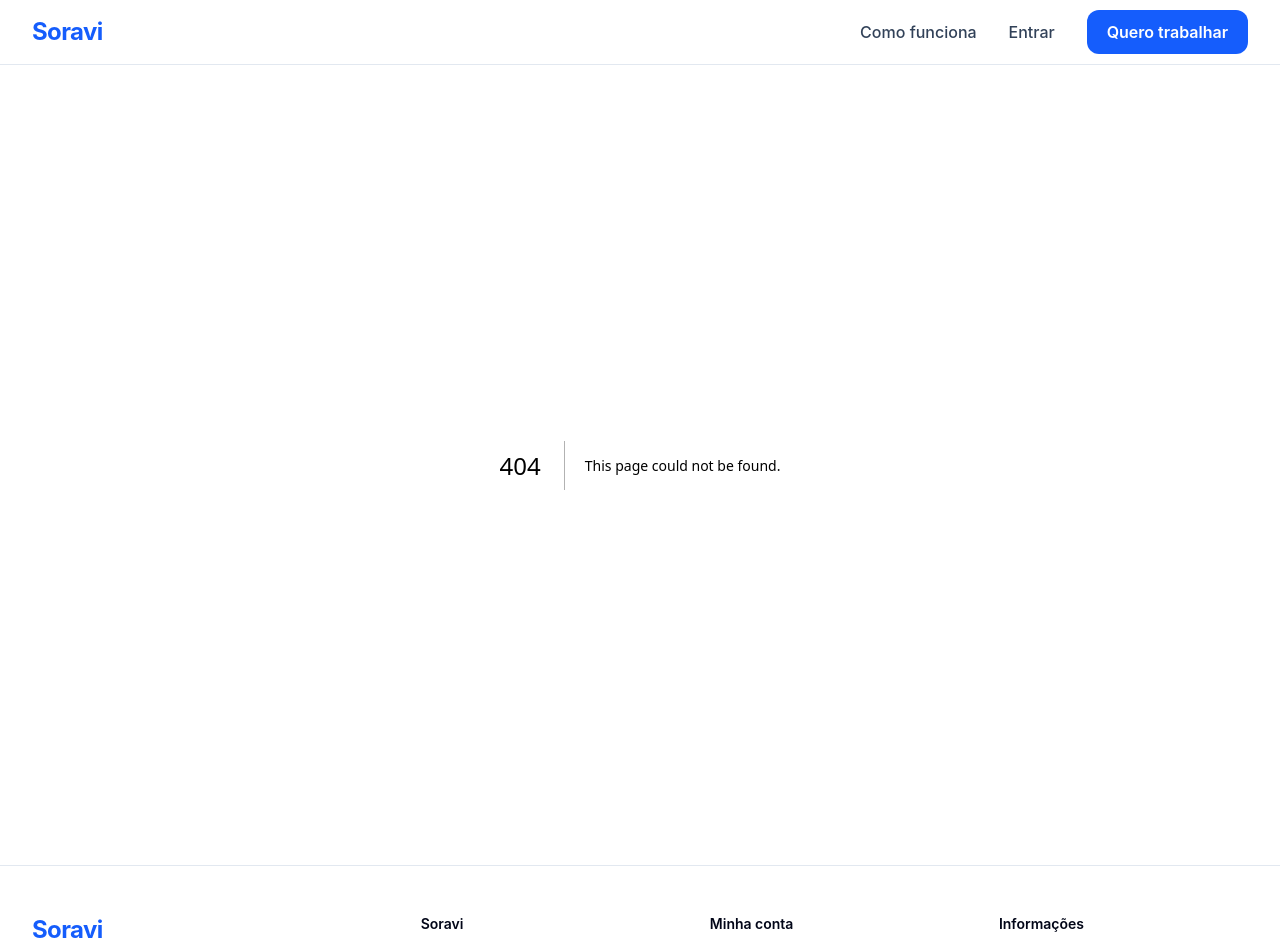
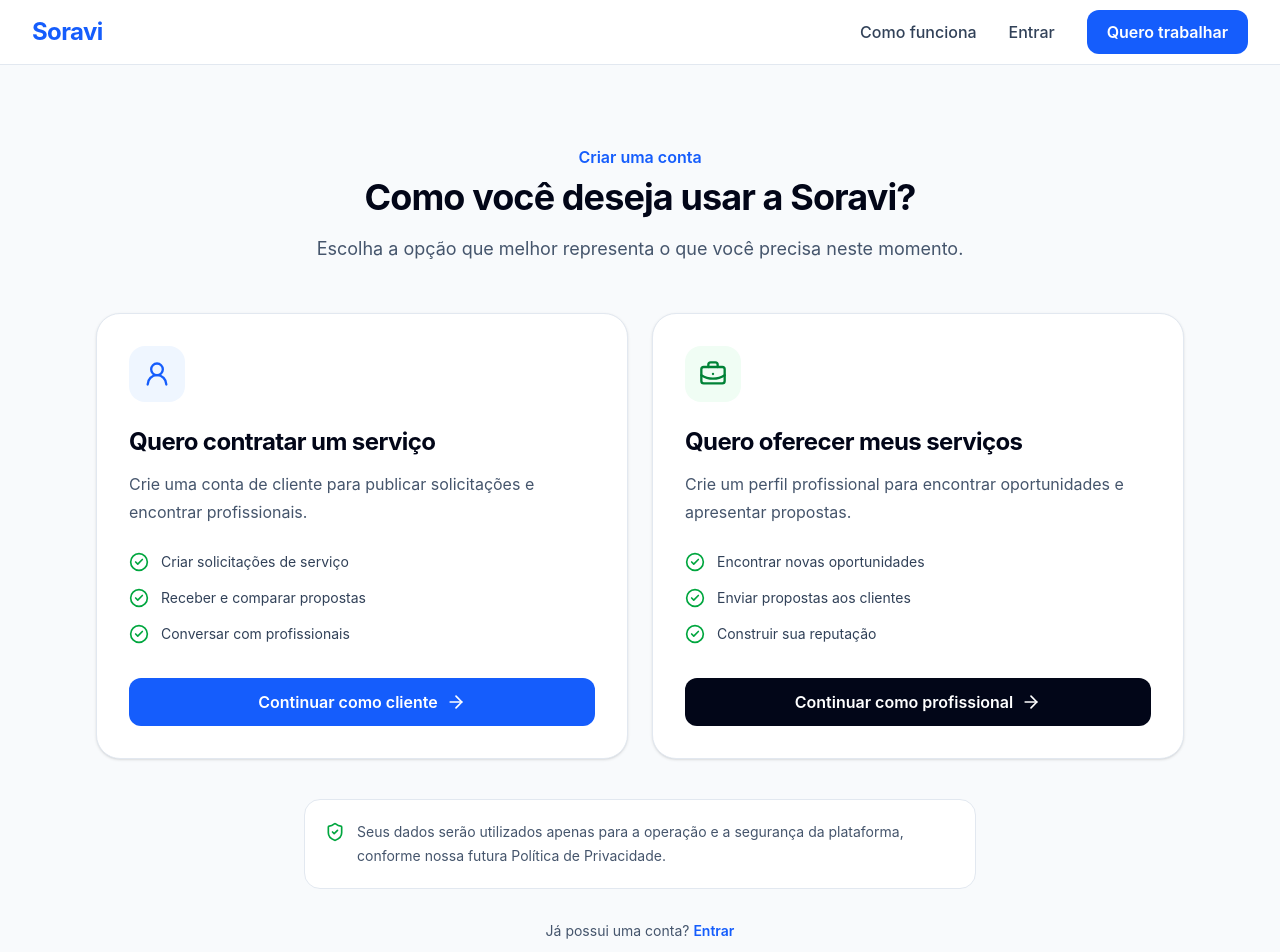
Before and after one commit to prodrigolopes-hue/Soravi, a Next.js app in the folder apps/web/: page /cadastro in a window 1280 px wide. Before the commit this address had no page. Shown: the top 952 px of the page. Built offline with nearby package versions, Linux system fonts and the light colour scheme.

Commit message:
feat(web): cria escolha do tipo de conta

```diff
--- /dev/null
+++ b/apps/web/app/cadastro/page.tsx
@@ -0,0 +1,104 @@
+import type { Metadata } from "next";
+import {
+  BriefcaseBusiness,
+  ShieldCheck,
+  UserRound,
+} from "lucide-react";
+import Link from "next/link";
+
+import { AccountTypeCard } from "../../components/auth/account-type-card";
+
+export const metadata: Metadata = {
+  title: "Criar conta | Soravi",
+  description:
+    "Escolha como deseja utilizar a Soravi e comece seu cadastro.",
+};
+
+const accountTypes = [
+  {
+    title: "Quero contratar um serviço",
+    description:
+      "Crie uma conta de cliente para publicar solicitações e encontrar profissionais.",
+    href: "/cadastro/cliente",
+    actionLabel: "Continuar como cliente",
+    icon: UserRound,
+    variant: "client" as const,
+    benefits: [
+      "Criar solicitações de serviço",
+      "Receber e comparar propostas",
+      "Conversar com profissionais",
+    ],
+  },
+  {
+    title: "Quero oferecer meus serviços",
+    description:
+      "Crie um perfil profissional para encontrar oportunidades e apresentar propostas.",
+    href: "/cadastro/profissional",
+    actionLabel: "Continuar como profissional",
+    icon: BriefcaseBusiness,
+    variant: "professional" as const,
+    benefits: [
+      "Encontrar novas oportunidades",
+      "Enviar propostas aos clientes",
+      "Construir sua reputação",
+    ],
+  },
+] as const;
+
+export default function RegisterPage() {
+  return (
+    <main className="bg-slate-50">
+      <div className="mx-auto max-w-6xl px-4 py-14 sm:px-6 sm:py-20 lg:px-8">
+        <div className="mx-auto max-w-3xl text-center">
+          <p className="font-semibold text-blue-600">Criar uma conta</p>
+
+          <h1 className="mt-2 text-3xl font-bold tracking-tight text-slate-950 sm:text-4xl">
+            Como você deseja usar a Soravi?
+          </h1>
+
+          <p className="mt-4 text-lg leading-8 text-slate-600">
+            Escolha a opção que melhor representa o que você precisa neste
+            momento.
+          </p>
+        </div>
+
+        <div className="mt-12 grid gap-6 md:grid-cols-2">
+          {accountTypes.map((accountType) => (
+            <AccountTypeCard
+              key={accountType.href}
+              title={accountType.title}
+              description={accountType.description}
+              href={accountType.href}
+              actionLabel={accountType.actionLabel}
+              benefits={accountType.benefits}
+              icon={accountType.icon}
+              variant={accountType.variant}
+            />
+          ))}
+        </div>
+
+        <div className="mx-auto mt-10 flex max-w-2xl items-start gap-3 rounded-2xl border border-slate-200 bg-white p-5">
+          <ShieldCheck
+            aria-hidden="true"
+            className="mt-0.5 size-5 shrink-0 text-green-600"
+          />
+
+          <p className="text-sm leading-6 text-slate-600">
+            Seus dados serão utilizados apenas para a operação e a segurança
+            da plataforma, conforme nossa futura Política de Privacidade.
+          </p>
+        </div>
+
+        <p className="mt-8 text-center text-sm text-slate-600">
+          Já possui uma conta?{" "}
+          <Link
+            href="/entrar"
+            className="font-semibold text-blue-600 transition-colors hover:text-blue-700 focus-visible:outline-none focus-visible:ring-2 focus-visible:ring-blue-600 focus-visible:ring-offset-2"
+          >
+            Entrar
+          </Link>
+        </p>
+      </div>
+    </main>
+  );
+}
--- /dev/null
+++ b/apps/web/components/auth/account-type-card.tsx
@@ -0,0 +1,82 @@
+import {
+  ArrowRight,
+  CheckCircle2,
+  type LucideIcon,
+} from "lucide-react";
+import Link from "next/link";
+
+interface AccountTypeCardProps {
+  title: string;
+  description: string;
+  href: string;
+  actionLabel: string;
+  benefits: readonly string[];
+  icon: LucideIcon;
+  variant: "client" | "professional";
+}
+
+const variantStyles = {
+  client: {
+    icon: "bg-blue-50 text-blue-600",
+    button: "bg-blue-600 text-white hover:bg-blue-700",
+  },
+  professional: {
+    icon: "bg-green-50 text-green-700",
+    button: "bg-slate-950 text-white hover:bg-slate-800",
+  },
+} as const;
+
+export function AccountTypeCard({
+  title,
+  description,
+  href,
+  actionLabel,
+  benefits,
+  icon: Icon,
+  variant,
+}: AccountTypeCardProps) {
+  const styles = variantStyles[variant];
+
+  return (
+    <article className="flex h-full flex-col rounded-3xl border border-slate-200 bg-white p-6 shadow-sm transition hover:-translate-y-1 hover:border-blue-200 hover:shadow-xl hover:shadow-slate-200/60 sm:p-8">
+      <div
+        className={`flex size-14 items-center justify-center rounded-2xl ${styles.icon}`}
+      >
+        <Icon aria-hidden="true" className="size-7" />
+      </div>
+
+      <h2 className="mt-6 text-2xl font-bold tracking-tight text-slate-950">
+        {title}
+      </h2>
+
+      <p className="mt-3 leading-7 text-slate-600">{description}</p>
+
+      <ul className="mt-6 space-y-3">
+        {benefits.map((benefit) => (
+          <li
+            key={benefit}
+            className="flex items-start gap-3 text-sm leading-6 text-slate-700"
+          >
+            <CheckCircle2
+              aria-hidden="true"
+              className="mt-0.5 size-5 shrink-0 text-green-600"
+            />
+
+            <span>{benefit}</span>
+          </li>
+        ))}
+      </ul>
+
+      <div className="mt-auto pt-8">
+        <Link
+          href={href}
+          className={`inline-flex min-h-12 w-full items-center justify-center gap-2 rounded-xl px-5 py-3 font-semibold transition-colors focus-visible:outline-none focus-visible:ring-2 focus-visible:ring-blue-600 focus-visible:ring-offset-2 ${styles.button}`}
+        >
+          {actionLabel}
+
+          <ArrowRight aria-hidden="true" className="size-5" />
+        </Link>
+      </div>
+    </article>
+  );
+}
```
Also changed, not shown: 1 other file (tests, documents, lock files or other folders).
